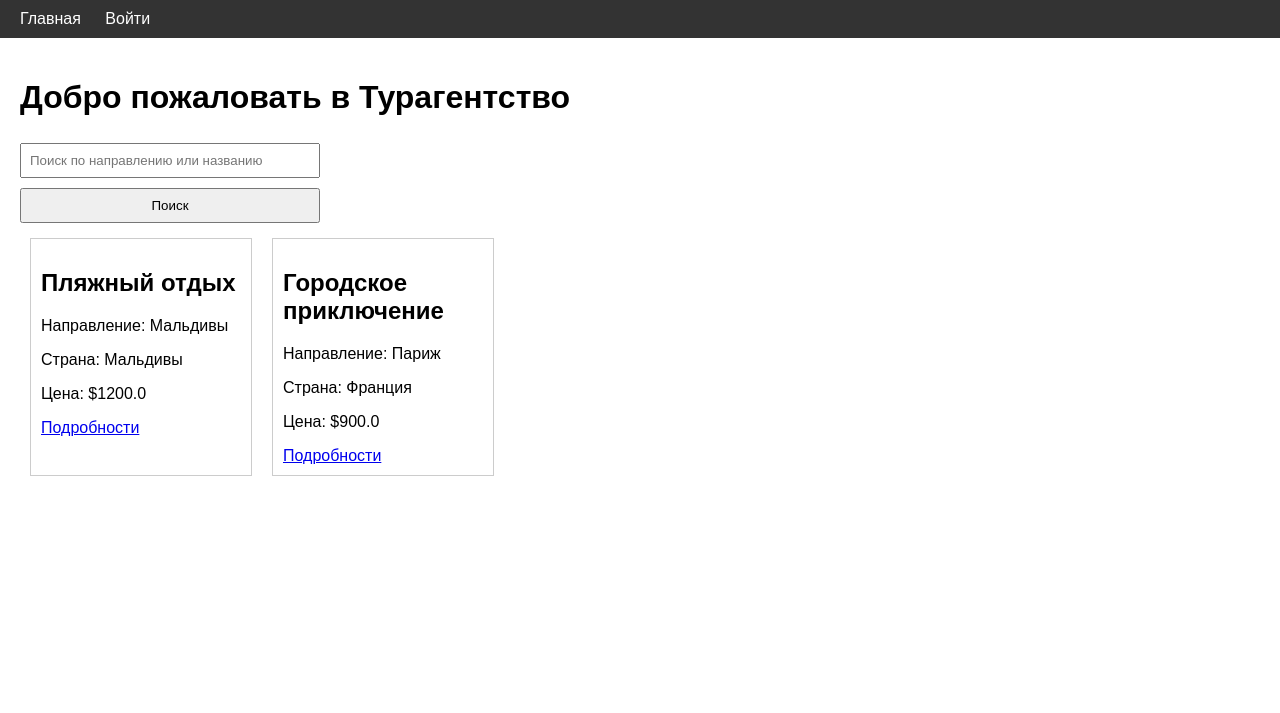
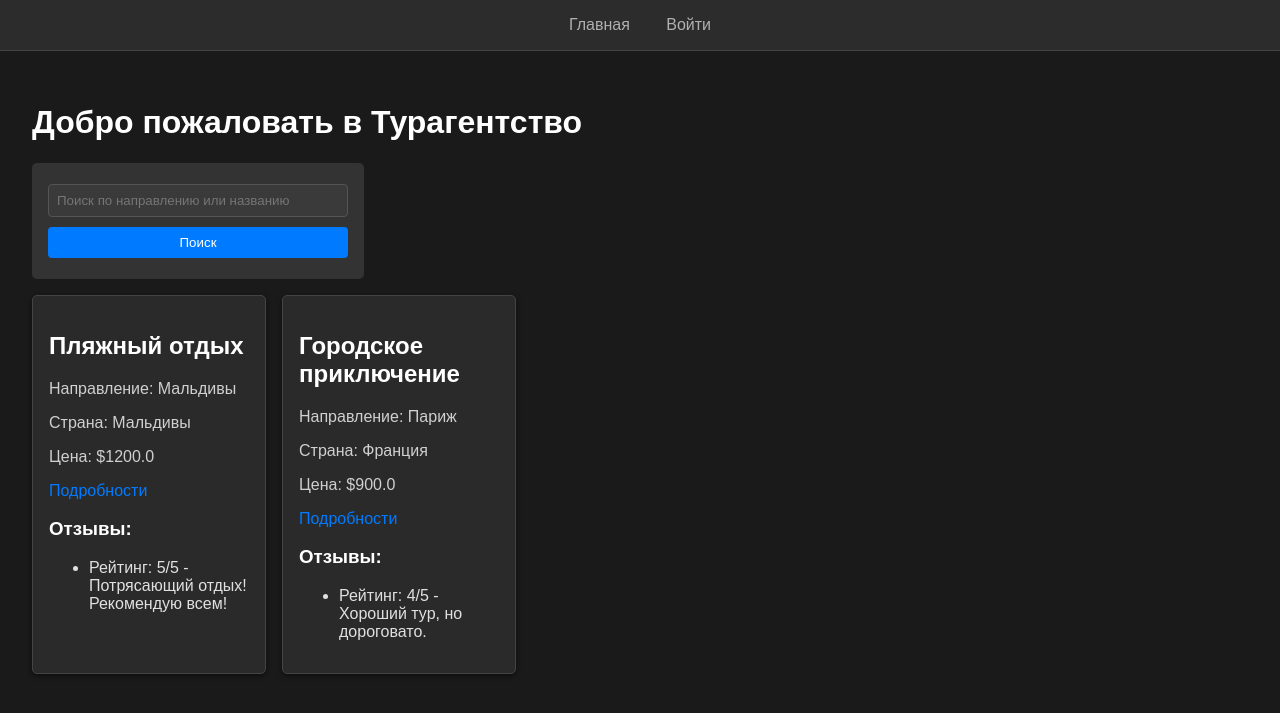
Before and after one commit to lioznov/ProjectBD, a Flask app: page / in a window 1280 px wide. Shown: the top 713 px of the page. Run offline with Flask 3, Linux system fonts and the light colour scheme; data comes from the database, SQL or seed files in the repository; both versions use the stored data as it was after the commit; parts of the project's set-up code (start-up, migrations or seed data) failed here and were passed over.

Commit message:
Add files via upload

```diff
--- a/backend/app.py
+++ b/backend/app.py
@@ -2,7 +2,8 @@ from flask import Flask, render_template, request, redirect, url_for, session, f
 from flask_sqlalchemy import SQLAlchemy
 from werkzeug.security import generate_password_hash, check_password_hash
 import config
-from models import db, User, Tour, Booking
+from models import db, User, Tour, Booking, Review
+from datetime import datetime
 
 app = Flask(__name__, template_folder="../frontend/templates", static_folder="../frontend/static")
 app.config.from_object(config.Config)
@@ -12,29 +13,73 @@ db.init_app(app)
 with app.app_context():
     db.create_all()
 
+def validate_payment(card_number, expiry_date, cvv):
+    """Простая имитация проверки платежных данных."""
+    # Проверка номера карты (начинается с 4 или 5, длина 16)
+    if not (card_number.isdigit() and len(card_number) == 16 and (card_number.startswith('4') or card_number.startswith('5'))):
+        return False
+    # Проверка срока действия (формат MM/YY, в будущем)
+    try:
+        expiry_month, expiry_year = map(int, expiry_date.split('/'))
+        current_year = datetime.now().year % 100
+        current_month = datetime.now().month
+        if expiry_year < current_year or (expiry_year == current_year and expiry_month < current_month):
+            return False
+    except ValueError:
+        return False
+    # Проверка CVV (3 цифры)
+    if not (cvv.isdigit() and len(cvv) == 3):
+        return False
+    return True
+
 # Главная страница с каталогом туров и поиском
 @app.route("/", methods=["GET"])
 def index():
     query = request.args.get("query", "")
     if query:
-        tours = Tour.query.filter(Tour.destination.ilike(f"%{query}%") | Tour.name.ilike(f"%{query}%")).all()
+        tours = Tour.query.filter(
+            Tour.destination.ilike(f"%{query}%") |
+            Tour.name.ilike(f"%{query}%")
+        ).all()
     else:
         tours = Tour.query.all()
+    for tour in tours:
+        tour.reviews = Review.query.filter_by(tour_id=tour.id).all()
     return render_template("index.html", tours=tours, query=query)
 
-# Страница тура и бронирование
+# Страница тура и бронирование/оплата
 @app.route("/tour/<int:tour_id>", methods=["GET", "POST"])
 def tour(tour_id):
     tour = Tour.query.get_or_404(tour_id)
+    tour.reviews = Review.query.filter_by(tour_id=tour_id).all()
     if request.method == "POST":
         if "user_id" not in session:
             flash("Пожалуйста, войдите в систему для бронирования")
             return redirect(url_for("login"))
-        booking = Booking(user_id=session["user_id"], tour_id=tour_id)
-        db.session.add(booking)
-        db.session.commit()
-        flash("Тур успешно забронирован!")
-        return redirect(url_for("profile"))
+        action = request.form.get("action")
+        if action == "book":
+            booking = Booking(user_id=session["user_id"], tour_id=tour_id)
+            db.session.add(booking)
+            db.session.commit()
+            flash("Тур забронирован! Перейдите к оплате.")
+            return redirect(url_for("tour", tour_id=tour_id))
+        elif action == "pay":
+            card_number = request.form["card_number"]
+            expiry_date = request.form["expiry_date"]
+            cvv = request.form["cvv"]
+            if validate_payment(card_number, expiry_date, cvv):
+                booking = Booking.query.filter_by(user_id=session["user_id"], tour_id=tour_id, payment_status='pending').first()
+                if booking:
+                    booking.payment_status = 'paid'
+                    db.session.commit()
+                    flash("Оплата успешно проведена! Тур забронирован.")
+                    return redirect(url_for("profile"))
+                else:
+                    flash("Бронирование не найдено.")
+                    return redirect(url_for("tour", tour_id=tour_id))
+            else:
+                flash("Неверные данные карты. Попробуйте снова.")
+                return redirect(url_for("tour", tour_id=tour_id))
     return render_template("tour.html", tour=tour)
 
 # Вход
@@ -58,7 +103,7 @@ def register():
     username = request.form["username"]
     password = generate_password_hash(request.form["password"])
     email = request.form["email"]
-    user = User(username=username, password=password, email=email)  # Роль по умолчанию — user (задается в модели)
+    user = User(username=username, password=password, email=email)
     try:
         db.session.add(user)
         db.session.commit()
@@ -78,7 +123,6 @@ def profile():
     user = User.query.get(session["user_id"])
     bookings = Booking.query.filter_by(user_id=user.id).all()
     tours_booked = [Tour.query.get(booking.tour_id) for booking in bookings]
-    # Для админов показываем все туры
     tours_all = Tour.query.all() if user.role == 'admin' else []
     return render_template("profile.html", user=user, tours_booked=tours_booked, tours_all=tours_all)
 
@@ -103,6 +147,32 @@ def add_tour():
     flash("Тур успешно добавлен!")
     return redirect(url_for("profile"))
 
+# Добавление отзыва (только для админов)
+@app.route("/add_review", methods=["POST"])
+def add_review():
+    if "user_id" not in session:
+        flash("Пожалуйста, войдите в систему")
+        return redirect(url_for("login"))
+    user = User.query.get(session["user_id"])
+    if user.role != 'admin':
+        flash("У вас нет прав для добавления отзывов")
+        return redirect(url_for("profile"))
+    tour_id = int(request.form["tour_id"])
+    rating = int(request.form["rating"])
+    comment = request.form["comment"]
+    if rating < 1 or rating > 5:
+        flash("Рейтинг должен быть от 1 до 5")
+        return redirect(url_for("profile"))
+    tour = Tour.query.get(tour_id)
+    if not tour:
+        flash("Указанный тур не существует")
+        return redirect(url_for("profile"))
+    review = Review(tour_id=tour_id, user_id=user.id, rating=rating, comment=comment)
+    db.session.add(review)
+    db.session.commit()
+    flash("Отзыв успешно добавлен!")
+    return redirect(url_for("profile"))
+
 # Подтверждение удаления тура (только для админов)
 @app.route("/confirm_delete_tour/<int:tour_id>")
 def confirm_delete_tour(tour_id):
@@ -113,7 +183,7 @@ def confirm_delete_tour(tour_id):
     return render_template("confirm_delete.html", tour=tour)
 
 # Удаление тура (только для админов)
-@app.route("/delete_tour/<int:tour_id>", methods=["POST"])  # Изменено на POST
+@app.route("/delete_tour/<int:tour_id>", methods=["POST"])
 def delete_tour(tour_id):
     if "user_id" not in session:
         flash("Пожалуйста, войдите в систему")
@@ -123,7 +193,6 @@ def delete_tour(tour_id):
         flash("У вас нет прав для удаления туров")
         return redirect(url_for("profile"))
     tour = Tour.query.get_or_404(tour_id)
-    # Удаляем все бронирования, связанные с этим туром
     Booking.query.filter_by(tour_id=tour_id).delete()
     db.session.delete(tour)
     db.session.commit()
--- a/frontend/static/css/style.css
+++ b/frontend/static/css/style.css
@@ -2,50 +2,130 @@ body {
     font-family: Arial, sans-serif;
     margin: 0;
     padding: 0;
+    background-color: #1a1a1a; /* Темный фон */
+    color: #e0e0e0; /* Светлый текст */
 }
+
 header {
-    background: #333;
-    color: white;
-    padding: 10px;
+    background-color: #2c2c2c; /* Темно-серый фон шапки */
+    color: #ffffff; /* Белый текст */
+    padding: 1em;
+    text-align: center;
+    border-bottom: 1px solid #444; /* Граница для разделения */
 }
+
 nav a {
-    color: white;
-    margin: 0 10px;
+    color: #b0b0b0; /* Светло-серый цвет ссылок */
+    margin: 0 1em;
     text-decoration: none;
+    transition: color 0.3s; /* Плавный переход цвета */
 }
+
+nav a:hover {
+    color: #ffffff; /* Белый цвет при наведении */
+    text-decoration: underline;
+}
+
 main {
-    padding: 20px;
+    padding: 2em;
 }
+
 .tour-list {
     display: flex;
     flex-wrap: wrap;
+    gap: 1em;
 }
+
 .tour-card {
-    border: 1px solid #ccc;
-    margin: 10px;
-    padding: 10px;
+    background-color: #2a2a2a; /* Темно-серый фон карточек */
+    border: 1px solid #444; /* Светло-серые границы */
+    padding: 1em;
     width: 200px;
+    box-shadow: 0 2px 5px rgba(0, 0, 0, 0.5); /* Усиленная тень */
+    border-radius: 5px; /* Скругленные углы */
 }
+
 form {
     display: flex;
     flex-direction: column;
     max-width: 300px;
+    margin: 1em 0;
+    background-color: #333; /* Темный фон формы */
+    padding: 1em;
+    border-radius: 5px;
 }
-input, button {
+
+input, textarea, button, select {
     margin: 5px 0;
     padding: 8px;
+    background-color: #3a3a3a; /* Темный фон полей */
+    border: 1px solid #555; /* Светло-серые границы */
+    color: #e0e0e0; /* Светлый текст */
+    border-radius: 4px;
 }
-.flashes {
-    list-style: none;
-    padding: 0;
-    color: green;
-}
-.flashes li {
-    margin: 5px 0;
+
+input:focus, textarea:focus, select:focus {
+    outline: none;
+    border-color: #007bff; /* Голубой акцент при фокусе */
+    box-shadow: 0 0 5px rgba(0, 123, 255, 0.5);
 }
 
 textarea {
-    margin: 5px 0;
-    padding: 8px;
     height: 100px;
 }
+
+button {
+    background-color: #007bff; /* Голубая кнопка */
+    color: #ffffff;
+    border: none;
+    cursor: pointer;
+    border-radius: 4px;
+    transition: background-color 0.3s;
+}
+
+button:hover {
+    background-color: #0056b3; /* Темно-голубой при наведении */
+}
+
+.flashes {
+    list-style-type: none;
+    padding: 0;
+}
+
+.flashes li {
+    background-color: #4a0000; /* Темно-красный фон для сообщений */
+    padding: 0.5em;
+    margin: 0.5em 0;
+    border-left: 5px solid #ff5555; /* Красная полоса */
+    color: #ffcccc; /* Светло-розовый текст */
+    border-radius: 4px;
+}
+
+a {
+    color: #007bff; /* Голубой цвет ссылок */
+    text-decoration: none;
+    transition: color 0.3s;
+}
+
+a:hover {
+    color: #0056b3; /* Темно-голубой при наведении */
+    text-decoration: underline;
+}
+
+/* Дополнительные стили для улучшения темного дизайна */
+h1, h2, h3 {
+    color: #ffffff; /* Белый цвет заголовков */
+}
+
+p {
+    color: #d0d0d0; /* Светло-серый цвет текста */
+}
+
+select option {
+    background-color: #2a2a2a; /* Темный фон для выпадающих списков */
+    color: #e0e0e0;
+}
+
+select option:hover {
+    background-color: #3a3a3a; /* Темно-серый при наведении */
+}
--- a/frontend/templates/index.html
+++ b/frontend/templates/index.html
@@ -10,9 +10,19 @@
             <div class="tour-card">
                 <h2>{{ tour.name }}</h2>
                 <p>Направление: {{ tour.destination }}</p>
-                <p>Страна: {{ tour.country }}</p>  <!-- Новое поле -->
+                <p>Страна: {{ tour.country }}</p>
                 <p>Цена: ${{ tour.price }}</p>
                 <a href="{{ url_for('tour', tour_id=tour.id) }}">Подробности</a>
+                <h3>Отзывы:</h3>
+                {% if tour.reviews %}
+                    <ul>
+                        {% for review in tour.reviews %}
+                            <li>Рейтинг: {{ review.rating }}/5 - {{ review.comment }}</li>
+                        {% endfor %}
+                    </ul>
+                {% else %}
+                    <p>Отзывов пока нет.</p>
+                {% endif %}
             </div>
         {% else %}
             <p>Туры не найдены</p>
```
Also changed, not shown: backend/models.py (+10 -1 lines), database/schema.sql (+19 -3 lines), frontend/templates/profile.html (+12 -0 lines), frontend/templates/tour.html (+31 -4 lines).
